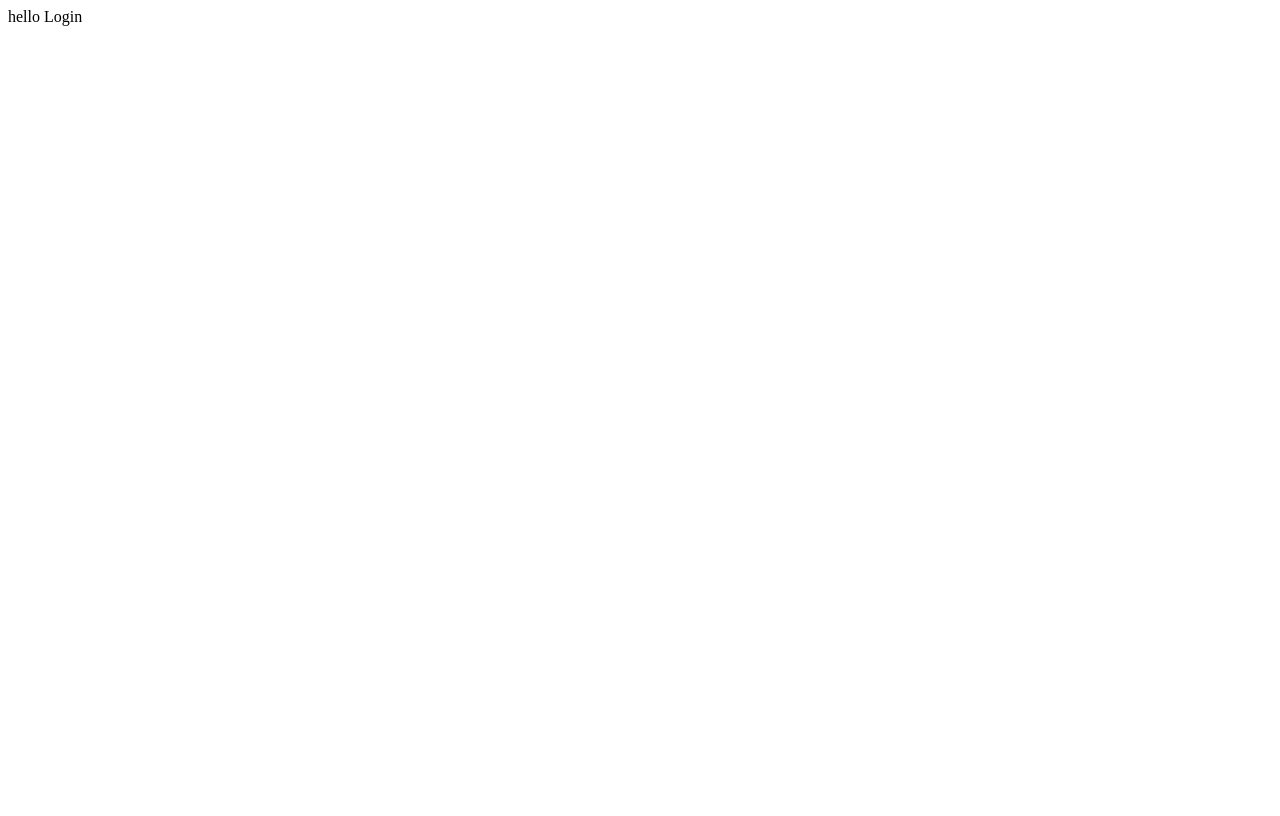
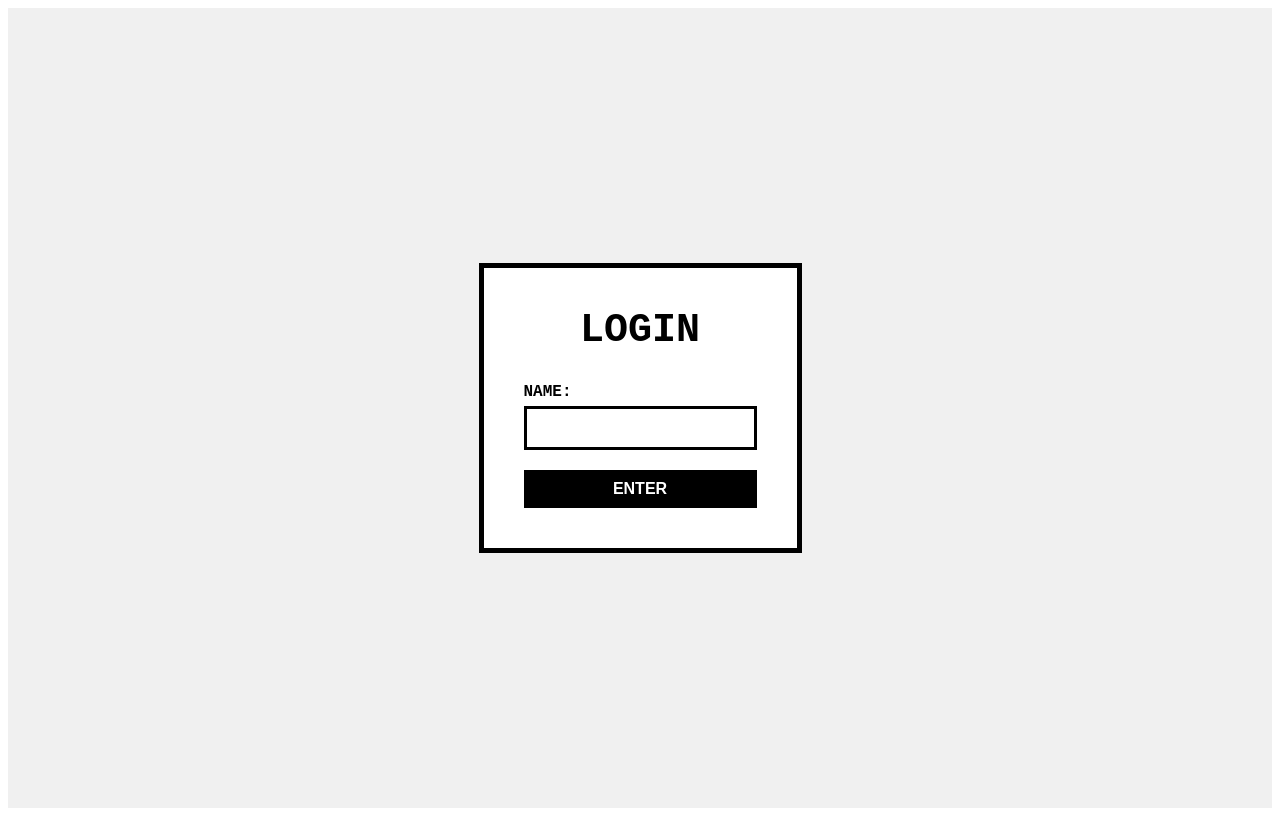
Before and after one commit to talinpatel/maximum_glorp, a React (Vite) app: page /Login in a window 1280 px wide. Built offline with nearby package versions, Linux system fonts and the light colour scheme.

Commit message:
made Login with Username Passthrough

```diff
--- /dev/null
+++ b/src/CssFiles/Login.css
@@ -0,0 +1,61 @@
+/* Main container styles */
+.login-container {
+    display: flex;
+    justify-content: center;
+    align-items: center;
+    height: 100vh;
+    background-color: #f0f0f0;
+    font-family: 'Courier New', monospace;
+  }
+
+  /* Login box styles */
+  .login-box {
+    border: 5px solid black;
+    padding: 40px;
+    background-color: white;
+  }
+
+  /* Title styles */
+  .login-title {
+    margin: 0 0 30px 0;
+    font-size: 2.5rem;
+    text-align: center;
+    text-transform: uppercase;
+  }
+
+  /* Input group styles */
+  .input-group {
+    margin-bottom: 20px;
+  }
+
+  .input-group label {
+    display: block;
+    margin-bottom: 5px;
+    font-weight: bold;
+  }
+
+  /* Brutalist input styles */
+  .brutal-input {
+    width: 100%;
+    padding: 10px;
+    border: 3px solid black;
+    font-size: 1rem;
+    box-sizing: border-box;
+  }
+
+  /* Brutalist button styles */
+  .brutal-button {
+    width: 100%;
+    padding: 10px;
+    background-color: black;
+    color: white;
+    border: none;
+    font-size: 1rem;
+    font-weight: bold;
+    cursor: pointer;
+    text-transform: uppercase;
+  }
+
+  .brutal-button:hover {
+    background-color: #333;
+  }
--- a/src/Desktop.jsx
+++ b/src/Desktop.jsx
@@ -1,14 +1,17 @@
-import React from "react"
+import React from "react";
+import { useLocation } from "react-router-dom";
 import { Helmet } from "react-helmet";
+import "./CssFiles/Desktop.css";
 
-export default function Login() {
+export default function Desktop() {
+  const location = useLocation();
+  const { userName } = location.state || {};
 
   return (
-    <>
-    <Helmet>
-        <title>Desktop</title>
-    </Helmet>
-    hello Desktop
-    </>
+    <div className="desktop">
+      <Helmet>
+          <title>Desktop</title>
+      </Helmet>
+    </div>
   );
 }
--- a/src/Login.jsx
+++ b/src/Login.jsx
@@ -1,14 +1,41 @@
-import React from "react"
+import React, { useState } from "react";
+import { useNavigate } from "react-router-dom";
 import { Helmet } from "react-helmet";
+import "./CssFiles/Login.css";
 
 export default function Login() {
+  const [name, setName] = useState("");
+  const navigate = useNavigate();
+
+  const handleSubmit = (e) => {
+    e.preventDefault();
+    navigate("/Desktop", { state: { userName: name } });
+  };
 
   return (
-    <>
-    <Helmet>
-        <title>Login</title>
-    </Helmet>
-    hello Login
-    </>
+    <div className="login-container">
+      <Helmet>
+          <title>Login</title>
+      </Helmet>
+
+      <div className="login-box">
+        <h1 className="login-title">LOGIN</h1>
+        <form onSubmit={handleSubmit}>
+          <div className="input-group">
+            <label>NAME:</label>
+            <input
+              type="text"
+              className="brutal-input"
+              value={name}
+              onChange={(e) => setName(e.target.value)}
+              required
+            />
+          </div>
+          <button type="submit" className="brutal-button">
+            ENTER
+          </button>
+        </form>
+      </div>
+    </div>
   );
 }
```
Also changed, not shown: src/CssFiles/Desktop.css (added).
